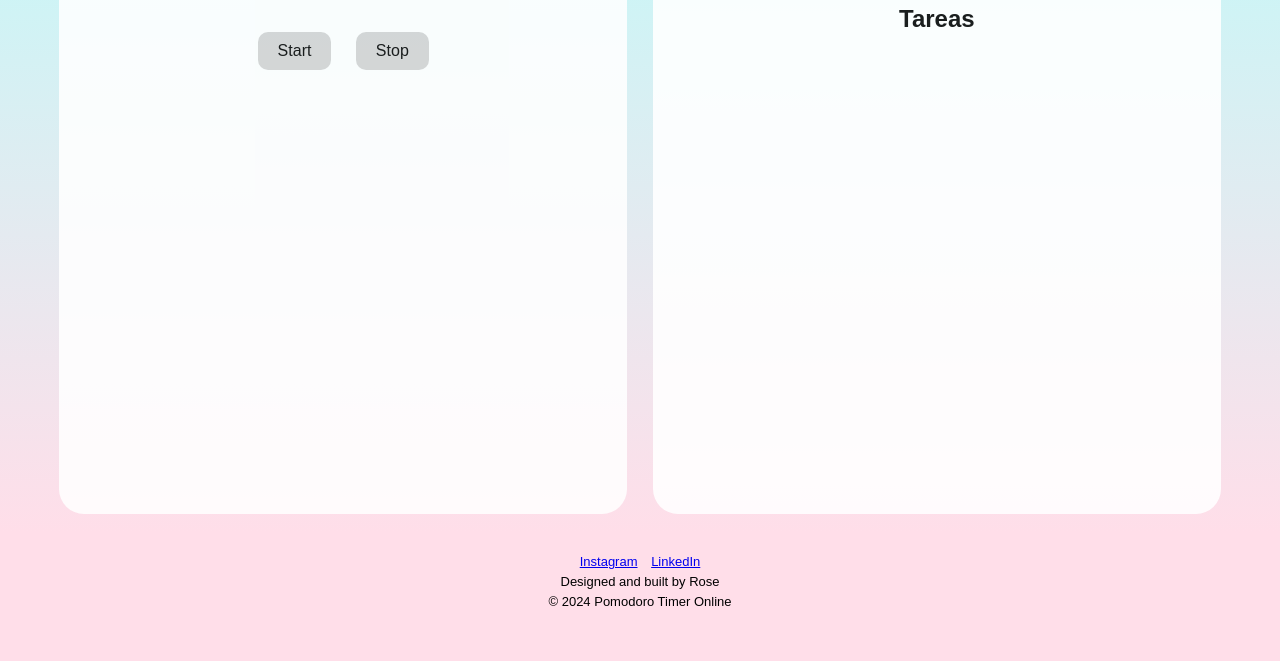
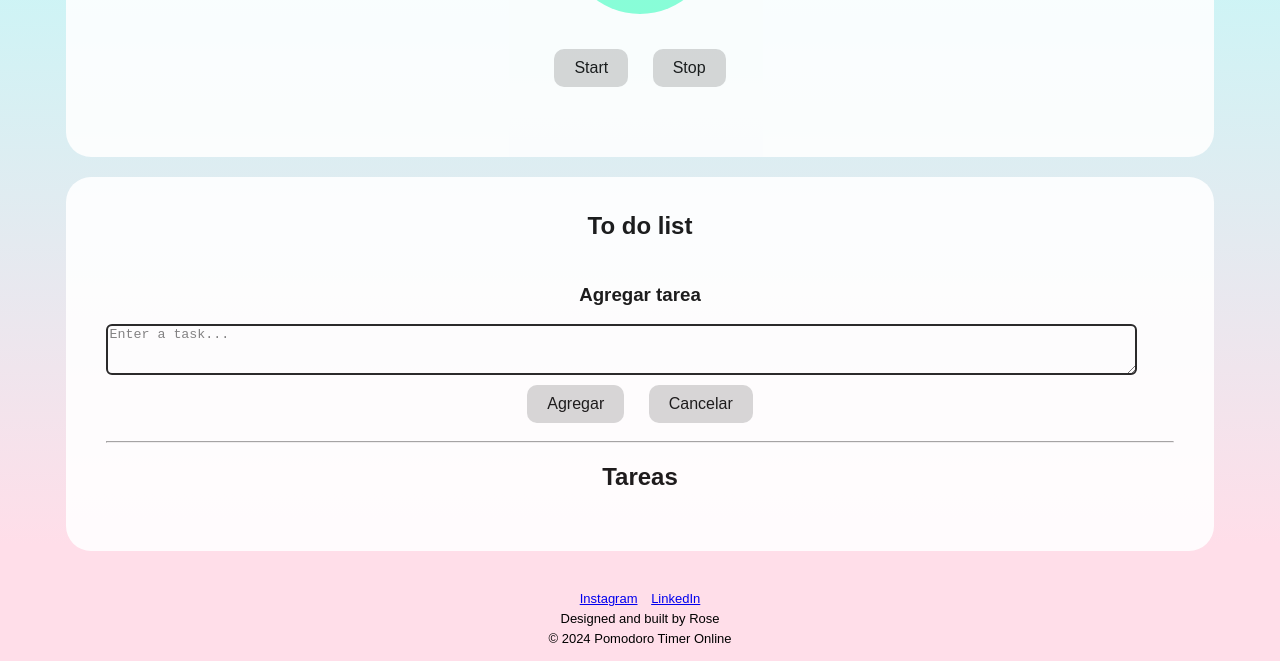
Before and after one commit to Rose1/PomodoroTimer, a plain HTML site: page index.html in a window 1280 px wide. Shown: the part 284-945 px from the top of the page. Before the commit the page ends 908 px from the top, so only its background shows below. Drawn offline with Linux system fonts and the light colour scheme.

Commit message:
Fix some bugs
Fix the position of the containers.
Change from 2 columns to just 1 column

```diff
--- a/style.css
+++ b/style.css
@@ -8,9 +8,6 @@ body {
     height: 100vh;
 }
 
-section {
-    height: 95vh;
-}
 label {
     cursor: pointer;
     display: inline;
@@ -66,17 +63,18 @@ a {
 }
 
 .pomodoro {
-    display: flex;
-    flex-direction: row;
+    display: block;
+    /*flex-direction: row;*/
     margin-left: 3vw;
     margin-right: 3vw;
 }
 
 .container {
-    padding: 15px;
+    display: block;
+    padding: 20px;
     justify-content: center;
-    width: 50%;
-    margin: 0 1vw;
+    height: fit-content;
+    margin: 20px;
     background-color: white;
     opacity: 0.88;
     border-radius: 25px;
@@ -135,7 +133,6 @@ a {
     }
 
     .container {
-        width: 100%;
         height: fit-content;
     }
 
```
